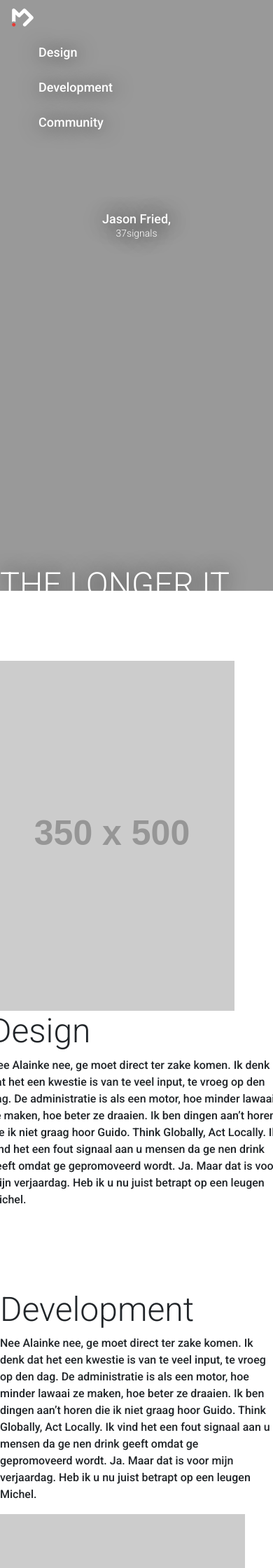
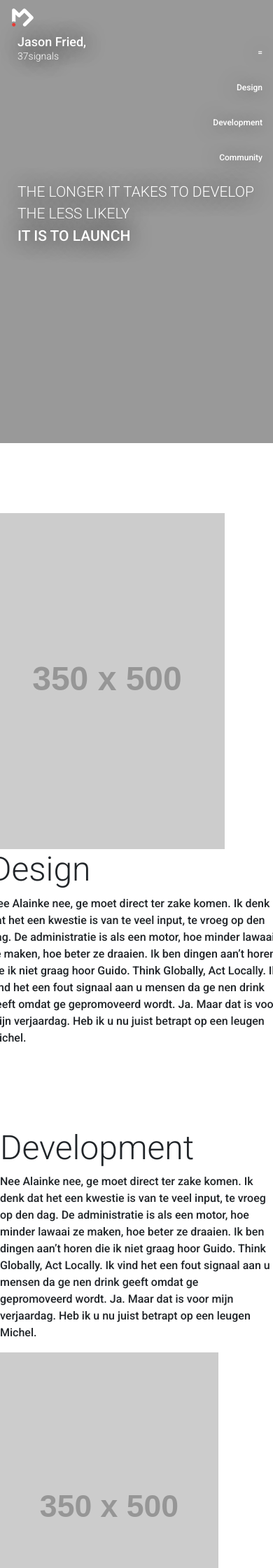
Before and after one commit to designosource/weareimd, a PHP site: page /design.html in a window 390 px wide; the page is wider, and only the part inside the window is pictured. Shown: the top 2240 px of that part at 70% size. Run offline with PHP 8.4, Linux system fonts and the light colour scheme; grey boxes labelled with a size stand in for pictures from a placeholder-image service; some libraries are stand-ins or nearby versions.

Commit message:
Responsive shit

```diff
--- a/src/css/style.css
+++ b/src/css/style.css
@@ -26,28 +26,34 @@ footer {
 
 /* line 4, C:/Users/jaspd/projects/Designo/weareimd/src/scss/components/_content.scss */
 .content .content-item {
-  padding: 50px 0;
+  padding-top: 50px;
+  padding-bottom: 50px;
 }
 
-/* line 7, C:/Users/jaspd/projects/Designo/weareimd/src/scss/components/_content.scss */
+/* line 8, C:/Users/jaspd/projects/Designo/weareimd/src/scss/components/_content.scss */
 .content .content-item h3 {
   font-size: 48px;
   font-weight: 300;
 }
 
-/* line 12, C:/Users/jaspd/projects/Designo/weareimd/src/scss/components/_content.scss */
+/* line 13, C:/Users/jaspd/projects/Designo/weareimd/src/scss/components/_content.scss */
+.content .content-item img {
+  width: 80%;
+}
+
+/* line 17, C:/Users/jaspd/projects/Designo/weareimd/src/scss/components/_content.scss */
 .content .content-item.centered {
   text-align: center;
 }
 
-/* line 14, C:/Users/jaspd/projects/Designo/weareimd/src/scss/components/_content.scss */
+/* line 19, C:/Users/jaspd/projects/Designo/weareimd/src/scss/components/_content.scss */
 .content .content-item.centered img {
   display: block;
   margin: 25px auto;
   max-width: 300px;
 }
 
-/* line 19, C:/Users/jaspd/projects/Designo/weareimd/src/scss/components/_content.scss */
+/* line 24, C:/Users/jaspd/projects/Designo/weareimd/src/scss/components/_content.scss */
 .content .content-item.centered p {
   margin: 0 auto;
   max-width: 500px;
@@ -59,6 +65,7 @@ footer {
   padding: 50px 0 0 0;
   position: relative;
   width: 100%;
+  min-height: 75vh;
   max-height: 100vh;
   overflow: hidden;
   text-shadow: 1px 1px 30px #131313;
@@ -66,7 +73,7 @@ footer {
   background-size: cover;
 }
 
-/* line 14, C:/Users/jaspd/projects/Designo/weareimd/src/scss/components/_header.scss */
+/* line 15, C:/Users/jaspd/projects/Designo/weareimd/src/scss/components/_header.scss */
 .page-header video {
   position: absolute;
   top: 50%;
@@ -86,7 +93,7 @@ footer {
           filter: grayscale(100%);
 }
 
-/* line 33, C:/Users/jaspd/projects/Designo/weareimd/src/scss/components/_header.scss */
+/* line 34, C:/Users/jaspd/projects/Designo/weareimd/src/scss/components/_header.scss */
 .page-header .overlay {
   position: absolute;
   top: 0;
@@ -97,7 +104,7 @@ footer {
   background-color: rgba(0, 0, 0, 0.4);
 }
 
-/* line 44, C:/Users/jaspd/projects/Designo/weareimd/src/scss/components/_header.scss */
+/* line 45, C:/Users/jaspd/projects/Designo/weareimd/src/scss/components/_header.scss */
 .page-header .header-bar {
   position: fixed;
   top: 0;
@@ -109,98 +116,130 @@ footer {
   line-height: 50px;
 }
 
-/* line 55, C:/Users/jaspd/projects/Designo/weareimd/src/scss/components/_header.scss */
+/* line 56, C:/Users/jaspd/projects/Designo/weareimd/src/scss/components/_header.scss */
 .page-header .header-bar .logo {
   margin: 10px 0;
   max-height: 30px;
 }
 
-/* line 59, C:/Users/jaspd/projects/Designo/weareimd/src/scss/components/_header.scss */
+/* line 60, C:/Users/jaspd/projects/Designo/weareimd/src/scss/components/_header.scss */
 .page-header .header-bar .logo.black {
   display: none;
 }
 
-/* line 63, C:/Users/jaspd/projects/Designo/weareimd/src/scss/components/_header.scss */
+/* line 64, C:/Users/jaspd/projects/Designo/weareimd/src/scss/components/_header.scss */
 .page-header .header-bar .logo.white {
   display: block;
 }
 
-/* line 68, C:/Users/jaspd/projects/Designo/weareimd/src/scss/components/_header.scss */
+/* line 69, C:/Users/jaspd/projects/Designo/weareimd/src/scss/components/_header.scss */
 .page-header .header-bar .horizontal-nav {
   list-style-type: none;
+  padding: 0;
+  text-align: right;
 }
 
-/* line 70, C:/Users/jaspd/projects/Designo/weareimd/src/scss/components/_header.scss */
+/* line 80, C:/Users/jaspd/projects/Designo/weareimd/src/scss/components/_header.scss */
 .page-header .header-bar .horizontal-nav .nav-item {
-  font-size: 18px;
-  padding-right: 35px;
+  font-size: 12px;
+  padding-left: 25px;
 }
 
-/* line 74, C:/Users/jaspd/projects/Designo/weareimd/src/scss/components/_header.scss */
+/* line 85, C:/Users/jaspd/projects/Designo/weareimd/src/scss/components/_header.scss */
 .page-header .header-bar .horizontal-nav .nav-item a {
   color: #FFF;
 }
 
-/* line 80, C:/Users/jaspd/projects/Designo/weareimd/src/scss/components/_header.scss */
+/* line 89, C:/Users/jaspd/projects/Designo/weareimd/src/scss/components/_header.scss */
+.page-header .header-bar .horizontal-nav .nav-item.mobile {
+  display: block;
+  color: #FFF;
+  line-height: 50px;
+}
+
+/* line 97, C:/Users/jaspd/projects/Designo/weareimd/src/scss/components/_header.scss */
 .page-header .header-bar.background {
   background-color: #FFF;
   border-color: #F9F9F9;
   text-shadow: none;
 }
 
-/* line 87, C:/Users/jaspd/projects/Designo/weareimd/src/scss/components/_header.scss */
+/* line 104, C:/Users/jaspd/projects/Designo/weareimd/src/scss/components/_header.scss */
 .page-header .header-bar.background .horizontal-nav .nav-item a {
   color: #333;
 }
 
-/* line 94, C:/Users/jaspd/projects/Designo/weareimd/src/scss/components/_header.scss */
+/* line 111, C:/Users/jaspd/projects/Designo/weareimd/src/scss/components/_header.scss */
 .page-header .header-bar.background .logo.black {
   display: block;
 }
 
-/* line 98, C:/Users/jaspd/projects/Designo/weareimd/src/scss/components/_header.scss */
+/* line 115, C:/Users/jaspd/projects/Designo/weareimd/src/scss/components/_header.scss */
 .page-header .header-bar.background .logo.white {
   display: none;
 }
 
-/* line 105, C:/Users/jaspd/projects/Designo/weareimd/src/scss/components/_header.scss */
+/* line 122, C:/Users/jaspd/projects/Designo/weareimd/src/scss/components/_header.scss */
 .page-header .quote {
-  width: 460px;
-  padding: 25vh 0px;
+  max-width: 460px;
   font-weight: 300;
   text-transform: uppercase;
   color: #FFF;
-  font-size: 47px;
-  line-height: 55px;
+  font-size: 21px;
+  padding: 20vh 25px 25px;
 }
 
-/* line 114, C:/Users/jaspd/projects/Designo/weareimd/src/scss/components/_header.scss */
+/* line 130, C:/Users/jaspd/projects/Designo/weareimd/src/scss/components/_header.scss */
 .page-header .quote span {
   font-weight: 500;
   display: block;
 }
 
-/* line 120, C:/Users/jaspd/projects/Designo/weareimd/src/scss/components/_header.scss */
+/* line 136, C:/Users/jaspd/projects/Designo/weareimd/src/scss/components/_header.scss */
 .page-header .quote-author {
-  text-align: center;
   color: #FFF;
   font-size: 18px;
   line-height: 20px;
-  padding: 30vh 0px;
+  padding: 0 25px;
 }
 
-/* line 127, C:/Users/jaspd/projects/Designo/weareimd/src/scss/components/_header.scss */
+/* line 142, C:/Users/jaspd/projects/Designo/weareimd/src/scss/components/_header.scss */
 .page-header .quote-author span {
   display: block;
   font-weight: 300;
   font-size: 14px;
 }
 
+@media (min-width: 768px) {
+  /* line 158, C:/Users/jaspd/projects/Designo/weareimd/src/scss/components/_header.scss */
+  .page-header .header-bar .horizontal-nav .nav-item {
+    display: block;
+    float: left;
+    padding-right: 35px;
+  }
+  /* line 163, C:/Users/jaspd/projects/Designo/weareimd/src/scss/components/_header.scss */
+  .page-header .header-bar .horizontal-nav .nav-item.mobile {
+    display: none;
+  }
+  /* line 170, C:/Users/jaspd/projects/Designo/weareimd/src/scss/components/_header.scss */
+  .page-header .quote {
+    padding: 25vh 0px;
+    font-size: 47px;
+    line-height: 55px;
+  }
+  /* line 176, C:/Users/jaspd/projects/Designo/weareimd/src/scss/components/_header.scss */
+  .page-header .quote-author {
+    padding: 30vh 0 0 50%;
+    text-align: center;
+  }
+}
+
 /* line 2, C:/Users/jaspd/projects/Designo/weareimd/src/scss/components/_form.scss */
 .news-letter input[type="text"] {
   display: block;
   margin: 15px auto;
-  width: 500px;
+  width: 70%;
+  max-width: 500px;
   padding: 5px;
   text-align: center;
   font-size: 18px;
@@ -208,7 +247,7 @@ footer {
   border-bottom: 1px solid #BBBBBB;
 }
 
-/* line 13, C:/Users/jaspd/projects/Designo/weareimd/src/scss/components/_form.scss */
+/* line 14, C:/Users/jaspd/projects/Designo/weareimd/src/scss/components/_form.scss */
 .news-letter button {
   display: block;
   margin: 0 auto;
@@ -221,7 +260,7 @@ footer {
   color: #ABABAB;
 }
 
-/* line 24, C:/Users/jaspd/projects/Designo/weareimd/src/scss/components/_form.scss */
+/* line 25, C:/Users/jaspd/projects/Designo/weareimd/src/scss/components/_form.scss */
 .news-letter button:focus {
   outline: none;
 }
--- a/src/design.html
+++ b/src/design.html
@@ -27,9 +27,10 @@
 
                     <div class="pull-right">
                         <ul class="horizontal-nav clearfix">
-                            <li class="nav-item pull-left"><a href="design.html">Design</a></li>
-                            <li class="nav-item pull-left"><a href="development.html">Development</a></li>
-                            <li class="nav-item pull-left"><a href="community.html">Community</a></li>
+                            <li class="nav-item mobile" id="show-mobile-menu">=</li>
+                            <li class="nav-item"><a href="design.html">Design</a></li>
+                            <li class="nav-item"><a href="development.html">Development</a></li>
+                            <li class="nav-item"><a href="community.html">Community</a></li>
                         </ul>
                     </div>
                 </div>
--- a/src/js/scripts.js
+++ b/src/js/scripts.js
@@ -9,3 +9,10 @@ $(document).on('scroll', function (e) {
     	$('.header-bar').removeClass('background');
     }
 });
+
+$(document).ready(function() {
+	$("#show-mobile-menu").click(function() {
+		console.log('click');
+		$(".horizontal-nav").toggleClass('open');
+	});
+});
--- a/src/scss/components/_content.scss
+++ b/src/scss/components/_content.scss
@@ -2,11 +2,16 @@
 	padding: 50px 0;
 
 	.content-item {
-		padding: 50px 0;
+		padding-top: 50px;
+		padding-bottom: 50px;
 
 		h3 {
 			font-size: 48px;
 			font-weight: 300;
+		}
+
+		img {
+			width: 80%;
 		}
 
 		&.centered {
--- a/src/scss/components/_form.scss
+++ b/src/scss/components/_form.scss
@@ -2,7 +2,8 @@
 	input[type="text"] {
 		display: block;
 		margin: 15px auto;
-		width: 500px;
+		width: 70%;
+		max-width: 500px;
 		padding: 5px;
 		text-align: center;
 		font-size: 18px;
--- a/src/scss/components/_header.scss
+++ b/src/scss/components/_header.scss
@@ -3,6 +3,7 @@
 	padding: 50px 0 0 0;
 	position: relative;
 	width: 100%;
+	min-height: 75vh;
 	max-height: 100vh;
 	overflow: hidden;
 	text-shadow: 1px 1px 30px rgb(19, 19, 19);
@@ -67,12 +68,28 @@
 
 		.horizontal-nav {
 			list-style-type: none;
+			padding: 0;
+			text-align: right;
+
+			// &.open {
+			// 	.nav-item {
+			// 		display: block;
+			// 	}
+			// }
+
 			.nav-item {
-				font-size: 18px;
-			    padding-right: 35px;
+				font-size: 12px;
+		        padding-left:25px;
+				//display: none;
 
 			    a {
 			    	color: #FFF;
+			    }
+
+			    &.mobile {
+			    	display: block;
+			    	color: #FFF;
+		    	    line-height: 50px;
 			    }
 			}
 		}
@@ -103,13 +120,12 @@
 	}
 
 	.quote {
-	    width: 460px;
-	    padding: 25vh 0px;
+	    max-width: 460px;
 	    font-weight: 300;
 	    text-transform: uppercase;
 	    color: #FFF;
-	    font-size: 47px;
-        line-height: 55px;
+	    font-size: 21px;
+        padding: 20vh 25px 25px;
 
 	    span {
 	    	font-weight: 500;
@@ -118,11 +134,10 @@
 	}
 
 	.quote-author {
-		text-align: center;
 		color: #FFF;
 		font-size: 18px;
     	line-height: 20px;
-    	padding: 30vh 0px;
+    	padding: 0 25px;
 
 		span {
 			display: block;
@@ -135,3 +150,32 @@
 	    }
 	}
 }
+
+@media(min-width: 768px) {
+	.page-header {
+		.header-bar {
+			.horizontal-nav {
+				.nav-item {
+					display: block;
+					float: left;
+					padding-right: 35px;
+
+					&.mobile {
+						display: none;
+					}
+				}
+			}
+		}
+
+		.quote {
+			padding: 25vh 0px;
+			font-size: 47px;
+        	line-height: 55px;
+		}
+
+		.quote-author {
+			padding: 30vh 0 0 50%;
+			text-align: center;
+		}
+	}
+}
```
Also changed, not shown: src/index.html (+17 -68 lines), src/img/movie-fallback.jpg (added).
